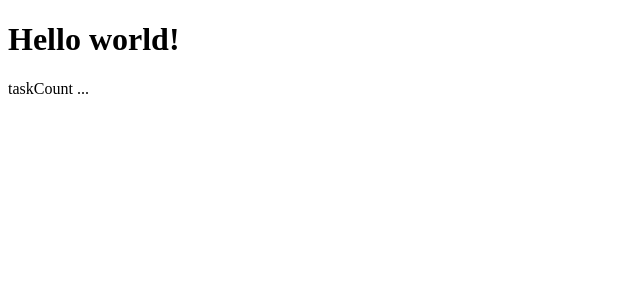
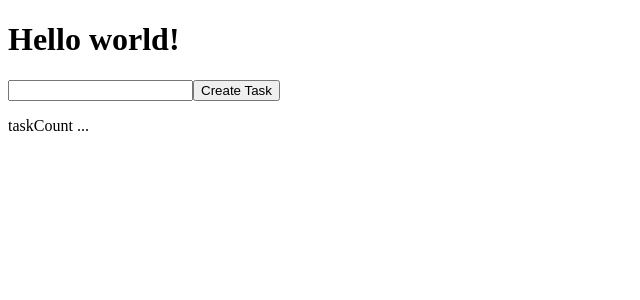
Before and after one commit to linnefromice/solidity-practice-first, a React (Vite) app in the folder dappuniversity.com/blockchain-app-tutorial/frontend/: page / in a window 1280 px wide. Shown: the top 300 px of the page, without its empty margins (0-640 px from the left). Built offline with nearby package versions, Linux system fonts and the light colour scheme.

Commit message:
use createTask

```diff
--- a/dappuniversity.com/blockchain-app-tutorial/frontend/src/App.tsx
+++ b/dappuniversity.com/blockchain-app-tutorial/frontend/src/App.tsx
@@ -76,10 +76,10 @@ const useContract = () => {
   const contract = new ethers.Contract(contractAddress, abi, provider);
   const { taskCount, tasks } = contract.functions;
 
-
   const [addresses, setAddresses] = useState<string[]>([]);
   const [taskCountValue, setTaskCountValue] = useState<string>("");
   const [tasksValue, setTasksValue] = useState<string[]>([]); // TODO: modify `string` type, use type
+  const [taskContent, setTaskContent] = useState<string>("");
 
   useEffect(() => {
     const getAddresses = async () => {
@@ -102,10 +102,17 @@ const useContract = () => {
     getTasks()
   }, [])
 
+  const signer = provider.getSigner();
+  const contractWithSigner = contract.connect(signer);
+  const updateTaskContent = (e: React.ChangeEvent<HTMLInputElement>) => setTaskContent(e.target.value);
+  const handleCreateTask = async () => await contractWithSigner.functions.createTask(taskContent);
+
   return {
     addresses,
     taskCountValue,
-    tasksValue
+    tasksValue,
+    updateTaskContent,
+    handleCreateTask
   }
 }
 
@@ -114,7 +121,18 @@ const useContract = () => {
  * @returns
  */
 export const App: VFC = () => {
-  const { addresses, taskCountValue, tasksValue } = useContract();
+  const {
+    addresses,
+    taskCountValue,
+    tasksValue,
+    updateTaskContent,
+    handleCreateTask
+  } = useContract();
+
+  const onClick = async () => {
+    await handleCreateTask();
+    window.location.reload();
+  }
 
   return (
     <div>
@@ -122,6 +140,10 @@ export const App: VFC = () => {
       <ul>
         {addresses.map((addr, index) => <ol key={`address.${index}`}>{addr}</ol>)}
       </ul>
+      <p>
+        <input onChange={updateTaskContent} />
+        <button onClick={onClick}>Create Task</button>
+      </p>
       <p>{`taskCount ... ${taskCountValue}`}</p>
       <ul>
         {tasksValue.map((task, index) => <ol key={`task.${index}`}>{task}</ol>)}
```
